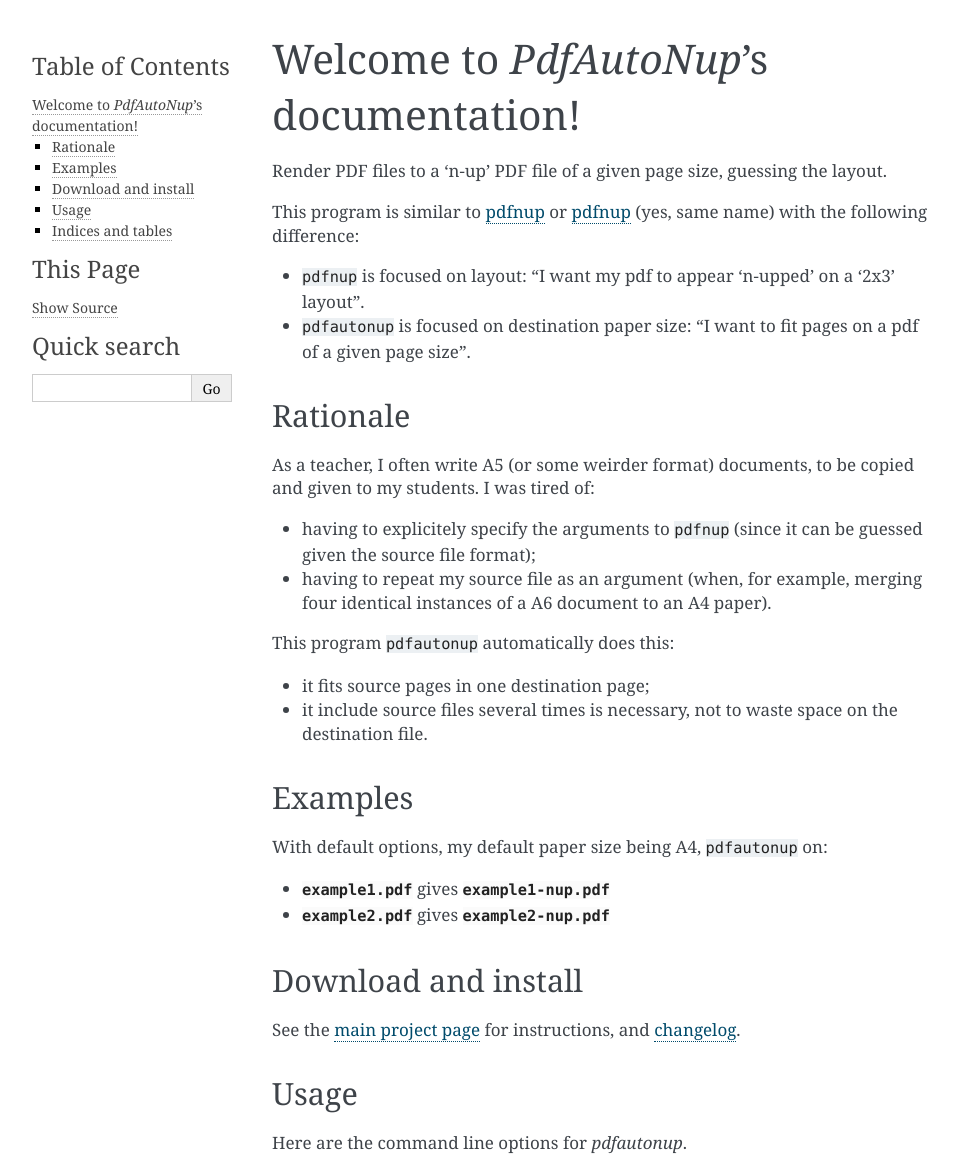
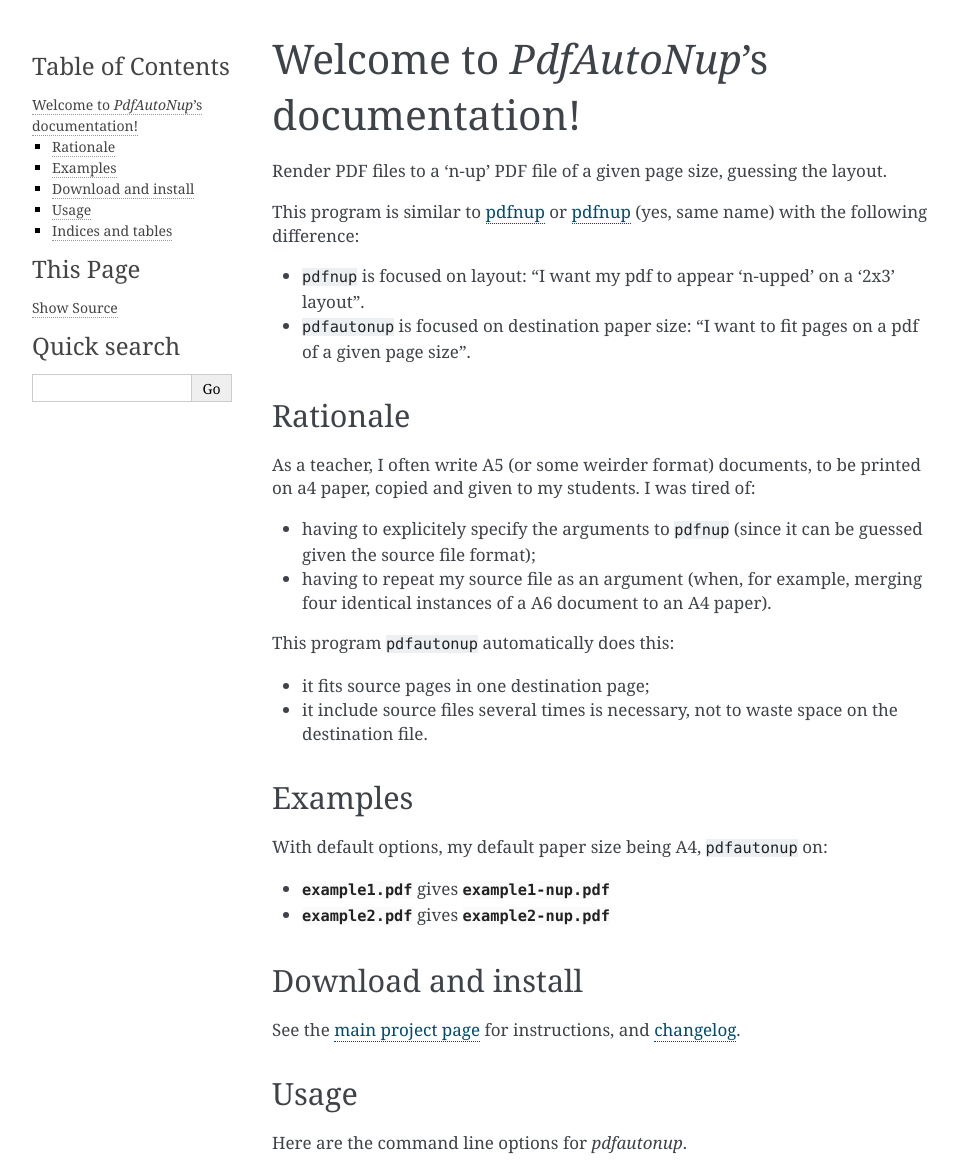
Before and after one commit to Qanu-survey/pdfautonup, a Sphinx documentation site: the page built from doc/index.rst, in a window 1280 px wide, cut to the strip 0-1168 px from the top of the page. Shown: the whole strip, without its empty margins (148-1106 px from the left). Built offline with Sphinx 7.4.7, drawn with Linux system fonts in a browser that asks for light colours.

Commit message:
[doc] Rephrase

```diff
--- a/doc/index.rst
+++ b/doc/index.rst
@@ -18,8 +18,8 @@ the following difference:
 Rationale
 ---------
 
-As a teacher, I often write A5 (or some weirder format) documents, to be copied
-and given to my students. I was tired of:
+As a teacher, I often write A5 (or some weirder format) documents, to be
+printed on a4 paper, copied and given to my students. I was tired of:
 
 - having to explicitely specify the arguments to ``pdfnup`` (since it can be
   guessed given the source file format);
```
